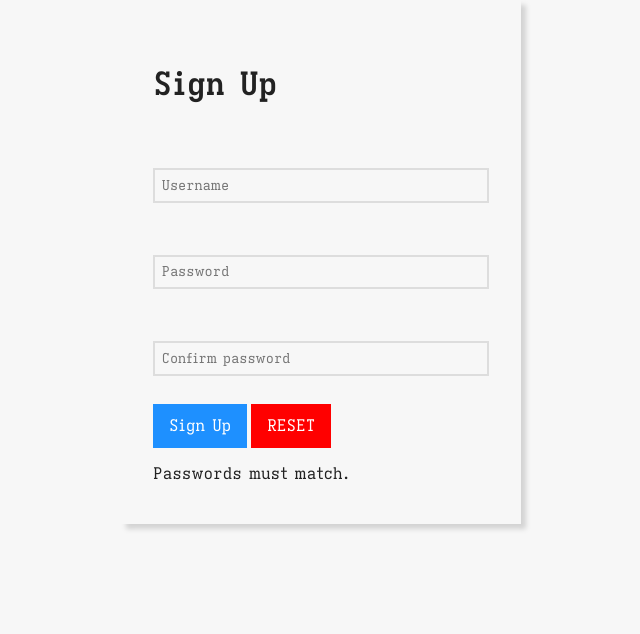
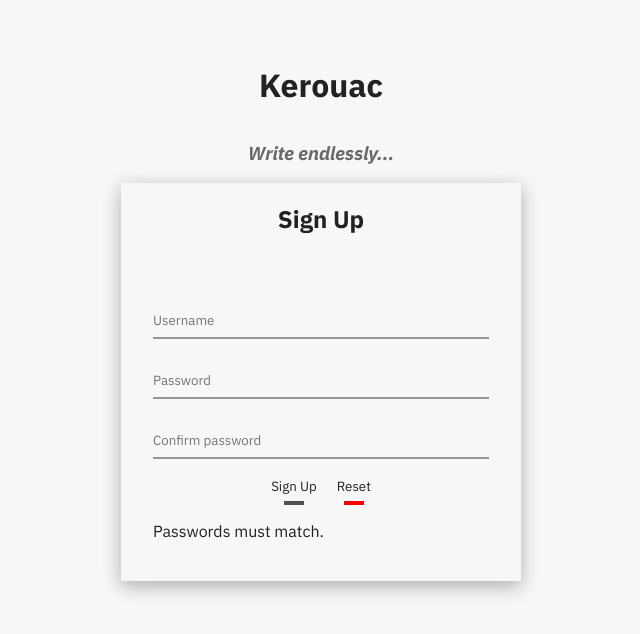
Before and after one commit to domdelorenzo/kerouac, a React (Create React App) app in the folder client/: page /newuser in a window 1280 px wide. Shown: the top 634 px of the page, without its empty margins (319-959 px from the left). Built offline with nearby package versions, Linux system fonts and the light colour scheme.

Commit message:
Style updates to font, card layouts, highighting, and animation.

```diff
--- /dev/null
+++ b/client/src/components/AppWelcome.jsx
@@ -0,0 +1,16 @@
+import React from "react";
+
+
+const AppWelcome = () => {
+
+  return(
+    <div classname="welcome-container">
+      <h1 className="title">Kerouac</h1>
+      <h3 className="subheading">Write endlessly...</h3>
+
+    </div>
+  )
+
+}
+
+export default AppWelcome
--- a/client/src/components/DocumentCard.jsx
+++ b/client/src/components/DocumentCard.jsx
@@ -10,24 +10,22 @@ const DocumentCard = (props) => {
     console.log(documentState)
     console.log('onDelete run')
   }
-  // const onDelete = props.functions
+
+
   return (
     <div className="card"
+    id={props.id}
     onClick={props.onClick}
+
     >
-      <div className="info wrapper">
+      <div className="info-wrapper">
+
+      <span class="material-icons-outlined">description</span>
+      <div>{props.title} </div>
 
 
-
-        <p>
-          <span class="material-icons-outlined">description
-          </span>
-          {props.title}
-          <span style={{float:"right"}} onClick={onDelete} class="material-icons-outlined">
-            delete
-            </span></p>
       </div>
-
+      <span style={{float:"right"}} onClick={onDelete} class="material-icons-outlined delete">delete</span>
     </div>
   )
 }
--- a/client/src/components/DocumentList.jsx
+++ b/client/src/components/DocumentList.jsx
@@ -41,6 +41,12 @@ const createNewDoc = (e) => {
   setDocumentState(newdoc)
   console.log(documentState)
 }
+const chosenDoc = (e) => {
+  let current = document.querySelector('.selected')
+  current.classList.remove('slected');
+  console.log('click id')
+  e.target.toggleClass("selected")
+}
 
 // useEffect(()=>{
 //   getDocuments()
@@ -58,20 +64,19 @@ const createNewDoc = (e) => {
         />
         <button type="submit">New document</button>
         </form>
-      {/* map result from axios call into each card */}
-      <section className="filelist">
-        {props.documentlist.map((doc)=> (
-          <div className="documentCard">
+          <section className="filelist">
+          {props.documentlist.map((doc)=> (
+          <div className="documentCard"
+            onClick={chosenDoc}
+          >
             <DocumentCard
             key={doc._id}
             title={doc.title}
             id={doc._id}
             functions={[documentState,setDocumentState]}
-            onClick={()=> {
-              // openDoc(doc._id)
-              setDocID(doc._id)
+            onClick={()=>{
+              setDocID(doc._id);
               setSelectedID(doc._id);
-              // setDocumentState(true)
               getDocuments()
               }
             }
--- a/client/src/pages/NewUser.js
+++ b/client/src/pages/NewUser.js
@@ -1,7 +1,10 @@
 import React, { useState, useReducer } from 'react';
+import AppWelcome from '../components/AppWelcome';
 import axios from 'axios';
+import { useHistory } from 'react-router';
 
 const NewUser = () => {
+  const history = useHistory();
   const [username, setUsername] = useState('');
   const [passValue, setPassValue] = useState('');
   const [newUser, setNewUser] = useState({
@@ -22,6 +25,7 @@ const NewUser = () => {
   };
   const addNewUser = () => {
     axios.post('http://localhost:3001/api/users/', newUser);
+    history.push(`/`);
   };
   const reducer = (state, action) => {
     switch (action.type) {
@@ -63,8 +67,10 @@ const NewUser = () => {
   const [state, dispatch] = useReducer(reducer, initState);
 
   return (
+    <div className="login-container">
+      <AppWelcome />
       <div className="form">
-      <h1>Sign Up</h1>
+        <h2>Sign Up</h2>
         <form>
           <input
             type="text"
@@ -75,7 +81,6 @@ const NewUser = () => {
               setUsername(e.target.value);
             }}
           />
-        <label htmlFor="username">Username</label>
 
           <input
             type="password"
@@ -86,7 +91,6 @@ const NewUser = () => {
               setPassValue(e.target.value);
             }}
           />
-        <label htmlFor="password">Password</label>
 
           <input
             //should this type be "password" or something to make it unique?
@@ -98,8 +102,7 @@ const NewUser = () => {
               dispatch({ type: 'confirm', payload: e.target.value })
             }
           />
-        <label htmlFor="passwordConfirm">Confirm password</label>
-
+          <div className="button-container">
             <button
               type="submit"
               onClick={validatePasswords}
@@ -116,11 +119,12 @@ const NewUser = () => {
                 });
               }}
             >
-          RESET
+              Reset
             </button>
-
+          </div>
           <p class={state.messageClass}>{state.displayedMessage}</p>
         </form>
+      </div>
     </div>
   );
 };
--- a/client/src/style/App.css
+++ b/client/src/style/App.css
@@ -1,7 +1,7 @@
 @import url('https://fonts.googleapis.com/css2?family=IBM+Plex+Sans:ital,wght@0,200;0,400;0,700;1,400;1,700&display=swap');
 @import url('../fonts/iosevka-etoile.css');
 * {
-  font-family: 'Iosevka Etoile Web','IBM Plex Sans', sans-serif;
+  font-family: 'IBM Plex Sans', 'Iosevka Etoile Web', sans-serif;
   color: rgb(34, 34, 34);
   background: #f7f7f7;
 }
@@ -18,93 +18,170 @@
 
 .side-pane-container{
   color:white;
-  background-color: #61dafb;
   width: 25%;
   height: 100%;
 }
 
+.documentCard {
+  border-bottom:.1em solid rgb(105, 105, 105, .2);
+  padding-left: 1em;
+  border-left:.5vmin solid #f7f7f7;
+
+}
+
+.documentCard:active{
+  border-left:.5vmin solid rgb(80, 80, 80);
+}
+.info-wrapper{
+  display: flex;
+  flex-direction: row;
+  align-items: end;
+
+}
+
+.card{
+  display:flex;
+  flex-direction: row;
+  align-items: end;
+  justify-content: space-between;
+  margin: .2em;
+
+}
+.selected{
+  border-left:.5vmin solid rgb(80, 80, 80);
+}
 .content-container{
   color:rgb(80, 80, 80);
   background-color: #f7f7f7;
   width: 75%;
   height: 100%;
+  padding-left: 10vw;
+  padding-right: 10vw;
 }
-/*
-.slateBox{
-  z-index: 2;
-  height:200px;
-  width:400px;
-} */
 
 
 /*login validator style*/
 
-button,
-input {
+button {
+  padding: 5px;
+  background: transparent;
   border: none;
-  font-size: 1rem;
+  outline: none;
+  position: relative;
+  transition: 0.3s;
+  padding: 10px;
+
+}
+button:before {
+content: '';
+border-bottom: .5vmin solid rgb(80, 80, 80);
+padding: 0 10px;
+position: absolute;
+bottom: 0;
+left: 0;
+right: 0;
+margin: 0 auto;
+width: 0;
+transition: 0.3s;
 }
 
-button {
-  background-color: #1e90ff;
-  color: #ffffff;
-  padding: 0.75rem 1rem;
-  transition: box-shadow 0.3s ease-in, background-color 0.3s ease-in;
+button:hover:before {
+width: 100%;
+padding: 0;
+}
+button:active{
+background: rgb(80, 80, 80);
+color: white;
+transition: none;
 }
 
-button + button {
-  margin-left: 0.25rem;
+/* .cancel {
+  background-color: #ff0000;
+} */
+
+.cancel:before{
+  content: '';
+border-bottom: .5vmin solid red;
+padding: 0 10px;
+position: absolute;
+bottom: 0;
+left: 0;
+right: 0;
+margin: 0 auto;
+width: 0;
+transition: 0.3s;
+
 }
 
-button:focus {
-  box-shadow: 0 0 5px#1e90ff;
+.cancel:focus {
+  box-shadow: 0 0 5px red;
   outline: none;
 }
 
-button:hover {
-  background-color: #1880e7;
+.cancel:hover {
+  background-color: red;
+  color: white;
 }
 
-form {
-  /* background-color: white; */
-  /* color: #222222; */
-  padding: 1.5rem 2rem;
-  text-align: left;
+a:hover {
+  font-style: bold;
+  text-shadow: 2px 2px 7px rgb(0,0,0,.5);
 }
 
+
+.login-container{
+  text-align: center;
+  justify-content: center;
+  display:flex;
+  flex-direction: column;
+}
+
+.login-container h3{
+  color:rgb(105, 105, 105);
+  font-style: italic;
+}
+.button-container {
+  display:flex;
+  direction:row;
+  justify-content: center;
+}
 h1 {
-  /* color: #ffffff; */
-  /* font-weight: lighter; */
   margin: 0;
   padding: 4rem 2rem 1rem;
-  text-align: left;
+}
+
+.hidden {
+  display: none;
+  transition-delay: 1s;
+  transition-duration: 3s;
+  transition-property: height;
 }
 
 input {
-  border-bottom: 1px solid #532727;
+  border-top:none;
+  border-left:none;
+  border-right:none;
+  border-bottom: 2px solid rgb(150, 150, 150);
   display: block;
   margin: 1.5rem 0 0.5rem;
   padding: 0.5rem 0;
   transition: border 0.3s ease-in;
+  /* box-sizing: border-box; */
+  /* border: 2px solid #ddd; */
 }
 
+
+/* input {
+  box-sizing: border-box;
+  font-size: 0.85em;
+  width: 100%;
+  padding: 0.5em;
+  border: 2px solid #ddd;
+}  */
+
 input:focus {
-  border-color: #1e90ff;
+  border-color: rgb(63, 63, 63);
   outline: none;
-}
-
-label {
-  color: #555555;
-  display: block;
-  opacity: 0;
-  transform: translateY(-2rem);
-  transition: opacity 0.3s ease-in, transform 0.3s ease-in;
-}
-
-input:focus + label,
-input:not(:placeholder-shown) + label {
-  opacity: 1;
-  transform: translateY(-4.25rem);
 }
 
 input[type='text'],
@@ -112,33 +189,43 @@ input[type='password'] {
   width: 100%;
 }
 
-.cancel {
-  background-color: #ff0000;
-}
-
-.cancel:focus {
-  box-shadow: 0 0 5px #db0101;
-  outline: none;
-}
-
-.cancel:hover {
-  background-color: #ff0000;
-}
 
 .form {
-  /* border: 1px solid #949494; */
-  box-shadow: 5px 5px 5px rgba(0, 0, 0, 0.15);
-  color: #ffffff;
+  box-shadow: 0px 5px 17.5px 0px rgb(172, 172, 172) ;
   width: 100%;
   margin: auto;
   max-width: 400px;
   text-align: center;
+
+
+}
+.pulse {
+  animation: pulse 3s infinite;
+}
+form {
+  padding: 1.5rem 2rem;
+  text-align: left;
+
+
+}
+
+@keyframes pulse {
+  0% {
+		box-shadow: 0px 5px 17.5px 0px  rgba(127, 127, 127, 0.7);
+	}
+
+	70% {
+		box-shadow: 0px 5px 17.5px 20px  rgba(127, 127, 127, 0);
+	}
+
+	100% {
+		box-shadow: 0px 5px 17.5px 0px rgba(127, 127, 127, 0);
+	}
 }
 
 .invalid,
 .valid {
   align-items: center;
-  background-color: #ffffff;
   display: flex;
   margin: 1rem 0;
 }
@@ -154,7 +241,7 @@ form ~ .valid {
 }
 
 .valid {
-  color: green;
+  color: rgb(34, 34, 34);
 }
 
 .invalid::before,
--- a/client/src/style/Slate.css
+++ b/client/src/style/Slate.css
@@ -1,19 +1,3 @@
-/* html,
-input,
-textarea {
-  font-family: 'Roboto', sans-serif;
-  line-height: 1.4;
-  background: #eee;
-} */
-
-/* body {
-  margin: 0;
-}
-
-p {
-  margin: 0;
-} */
-
 pre {
   padding: 10px;
   background-color: #eee;
@@ -26,10 +10,6 @@ pre {
   padding: 3px;
 }
 
-img {
-  max-width: 100%;
-  max-height: 20em;
-}
 
 blockquote {
   border-left: 2px solid #ddd;
@@ -56,18 +36,6 @@ td {
   border: 2px solid #ddd;
 }
 
-input {
-  box-sizing: border-box;
-  font-size: 0.85em;
-  width: 100%;
-  padding: 0.5em;
-  border: 2px solid #ddd;
-}
-
-input:focus {
-  outline: 0;
-  border-color: blue;
-}
 
 iframe {
   width: 100%;
```
Also changed, not shown: client/src/components/Menu.jsx (added, +21 -0 lines), client/src/pages/EditorPage.js (+0 -11 lines), client/src/pages/Login.js (+20 -16 lines). Lines whose indentation alone changed are shown as unchanged.
